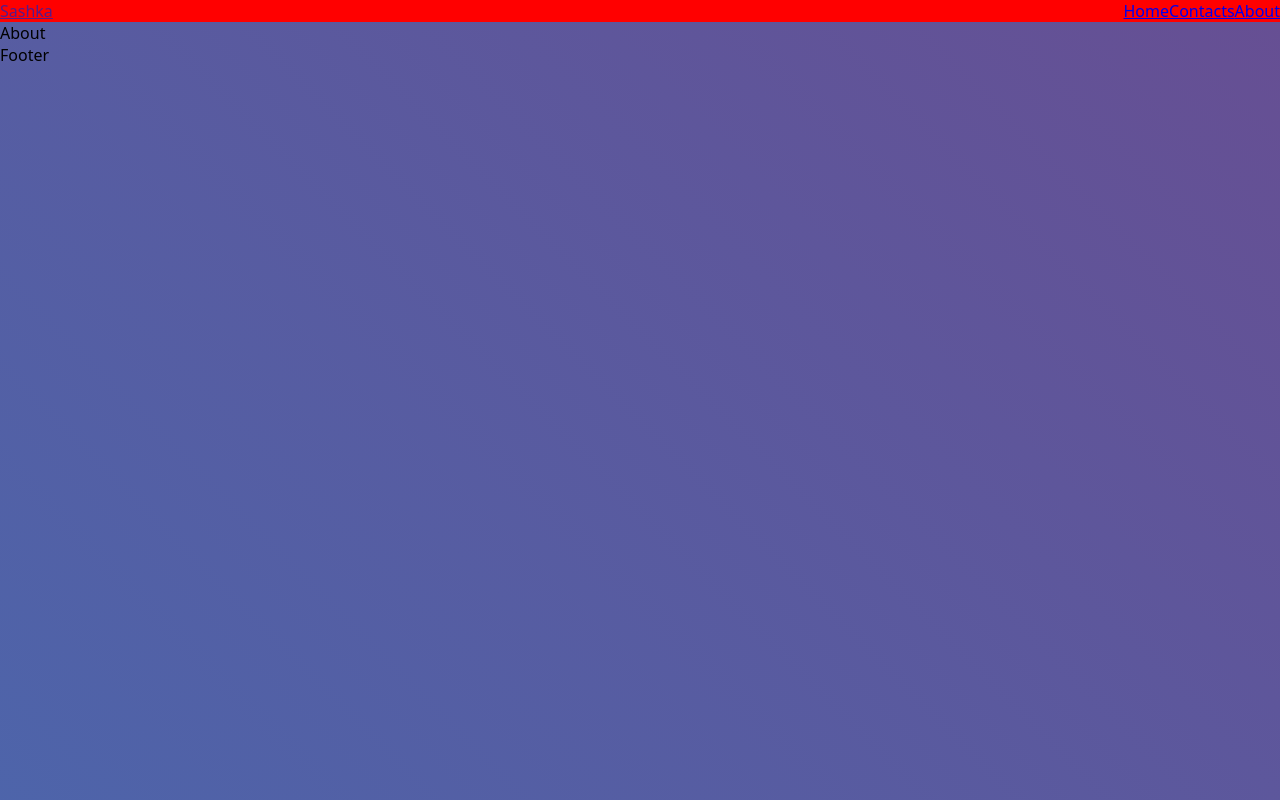
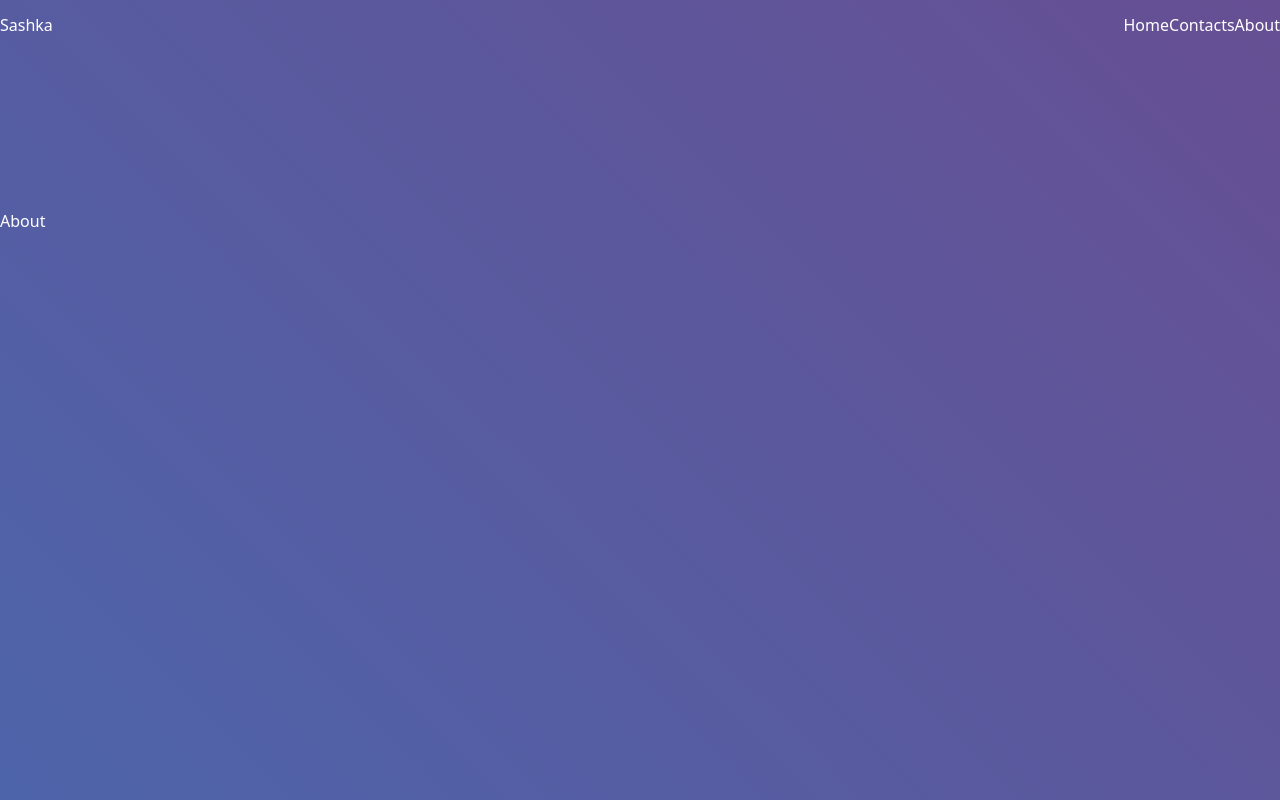
Before and after one commit to usersasha18/personal-website, a React (Vite) app: page /about in a window 1280 px wide. Built offline with nearby package versions, Linux system fonts and the light colour scheme.

Commit message:
Небольшие изменения

```diff
--- a/package.json
+++ b/package.json
@@ -12,7 +12,8 @@
   "dependencies": {
     "react": "^18.2.0",
     "react-dom": "^18.2.0",
-    "react-router-dom": "^6.22.3"
+    "react-router-dom": "^6.22.3",
+    "styled-components": "^6.1.8"
   },
   "devDependencies": {
     "@types/react": "^18.2.56",
--- a/src/App.jsx
+++ b/src/App.jsx
@@ -15,7 +15,7 @@ function App() {
     <Container>
       <Header />
       <MainContent />
-      <Footer />
+      {/* <Footer /> */}
     </Container>
   )
 }
--- a/src/components/Header/Header.module.css
+++ b/src/components/Header/Header.module.css
@@ -1,5 +1,7 @@
 .header {
     display: flex;
     justify-content: space-between;
-    background-color: red;
+    align-items: center;
+    height: 50px;
+    margin-bottom: 10rem;
 }
--- a/src/global.css
+++ b/src/global.css
@@ -5,11 +5,17 @@
 }
 
 body {
+    color: white;
     height: 100vh;
     font-family: system-ui, -apple-system, BlinkMacSystemFont, 'Segoe UI', Roboto, Oxygen, Ubuntu, Cantarell, 'Open Sans', 'Helvetica Neue', sans-serif;
     background: linear-gradient(45deg, rgb(58, 117, 188), rgb(108, 74, 142));
     background-size: 200% 200%;
     animation: gradient 15s ease infinite;
+  }
+
+  a {
+    text-decoration: none;
+    color: white
   }
 
   @keyframes gradient {
--- a/src/routes/About.jsx
+++ b/src/routes/About.jsx
@@ -7,7 +7,7 @@ export default function About() {
     <>
         <Header />
         <div>About</div>
-        <Footer />
+        {/* <Footer /> */}
     </>
   )
 }
--- a/src/routes/Contacts.jsx
+++ b/src/routes/Contacts.jsx
@@ -7,7 +7,7 @@ export default function Contacts() {
     <>
         <Header />
         <div>asdasdasd</div>
-        <Footer />
+        {/* <Footer /> */}
     </>
   )
 }
```
Also changed, not shown: 1 other file (tests, documents, lock files or other folders).
